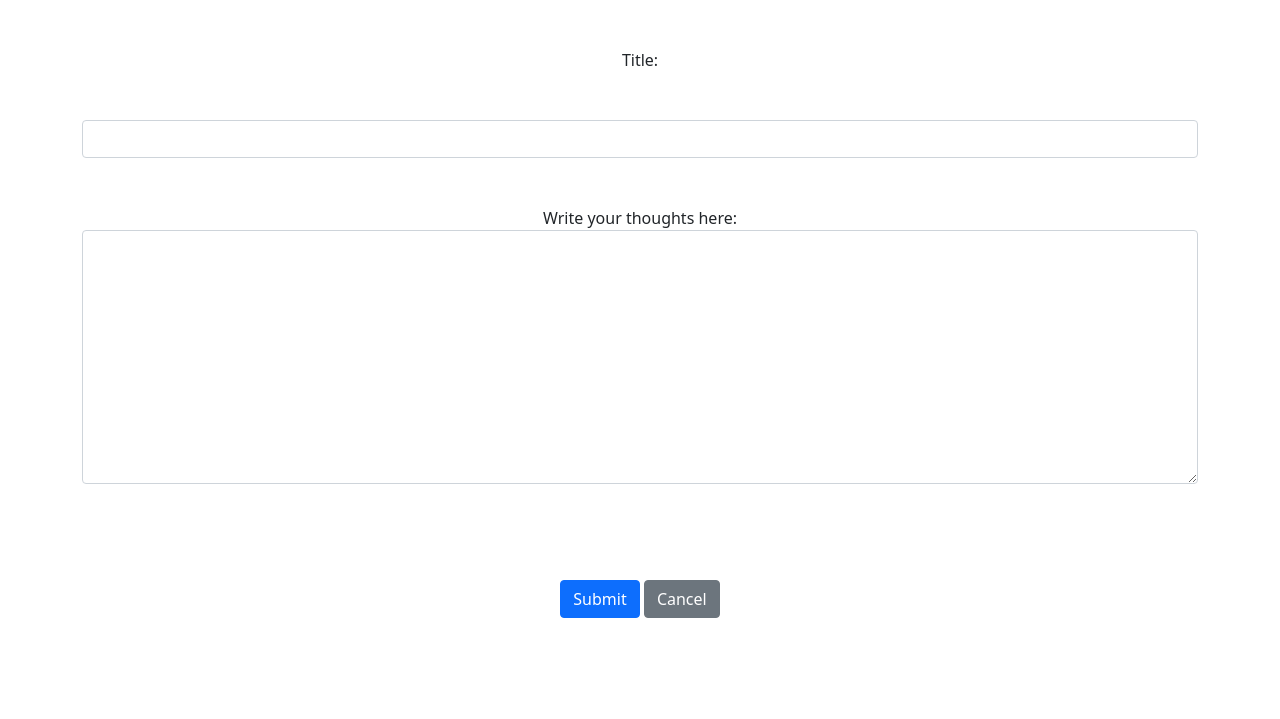
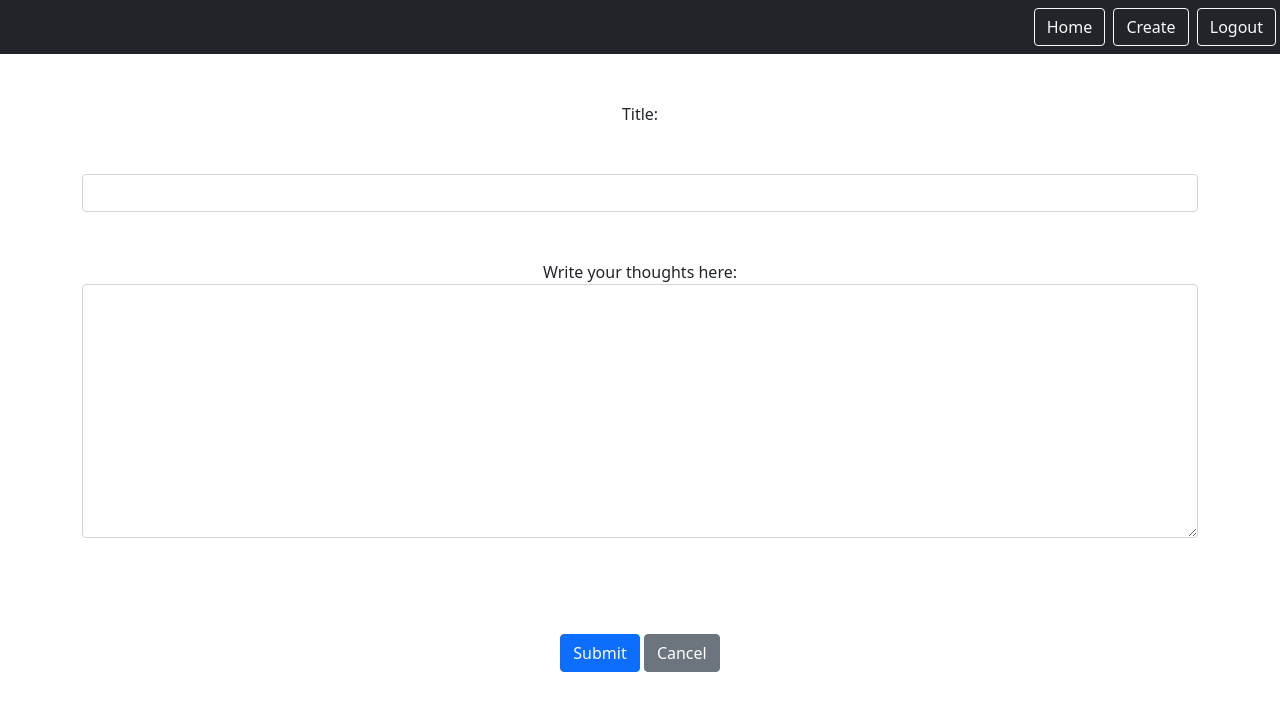
Before and after one commit to HannaAA17/lynda-django, a Django app: page /notes/g/new/ in a window 1280 px wide. Shown: the top 719 px of the page. Run offline with Django 4.2, Linux system fonts and the light colour scheme; the visitor is signed in with stand-in values (Sample User, id 1).

Commit message:
dj_esst: added nav bar

```diff
--- a/smartnotes/notes/templates/notes/note_form.html
+++ b/smartnotes/notes/templates/notes/note_form.html
@@ -2,19 +2,24 @@
 
 {% block title %}
     <title>{{method}} Note</title>
+    <style>
+        ul.errorlist {
+            display:none
+        }
+    </style>
 {% endblock %}
 
 {% block content %}
 
+    {% if form.errors %}
+    <div class="alert alert-danger my-5">
+        {{form.errors.title.as_text}}
+    </div>
+    {% endif %}
+
     <form method='POST'>
         {% csrf_token %}
         {{ form.as_p }}
-
-        {% if form.errors %}
-        <div class="alert alert-danger my-5">
-            {{form.errors.title.as_text}}
-        </div>
-        {% endif %}
 
         <button type="submit" class="btn btn-primary my-5">Submit</button>
         <a href="{% url 'notes:note_list'%}" class="btn btn-secondary">Cancel</a>
--- a/smartnotes/static/css/style.css
+++ b/smartnotes/static/css/style.css
@@ -1,3 +1,5 @@
 ul.errorlist {
-    display:none
+    /* display:none; */
+    /* text-align: center; */
+    color: red;
 }
--- a/smartnotes/static/templates/base.html
+++ b/smartnotes/static/templates/base.html
@@ -14,6 +14,19 @@
     </head>
 
     <body>
+        <nav class='navbar navbar-dark bg-dark'>
+            <div class='ms-auto'>
+                {% if user.is_authenticated %}
+                    <a href="{% url 'notes:note_list'%}" class="btn btn-outline-light me-1">Home</a>
+                    <a href="{% url 'notes:note_new'%}" class="btn btn-outline-light me-1">Create</a>
+                    <a href="{% url 'home:logout'%}" class="btn btn-outline-light me-1">Logout</a>
+                {% else %}
+                    <a href="{% url 'home:login'%}" class="btn btn-outline-light me-1">Login</a>
+                    <a href="{% url 'home:signup'%}" class="btn btn-outline-light me-1">Signup</a>
+                {% endif %}
+            </div>
+
+          </nav>
         <div class="my-5 text-center container">
             {% block content %}
             {% endblock %}
```
